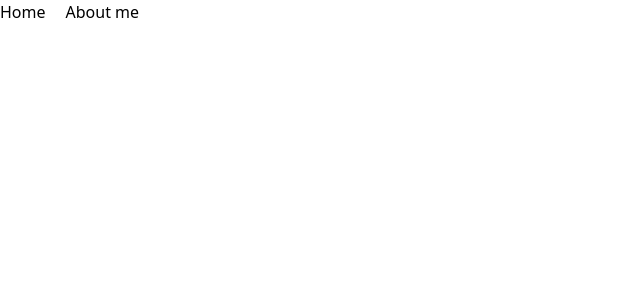
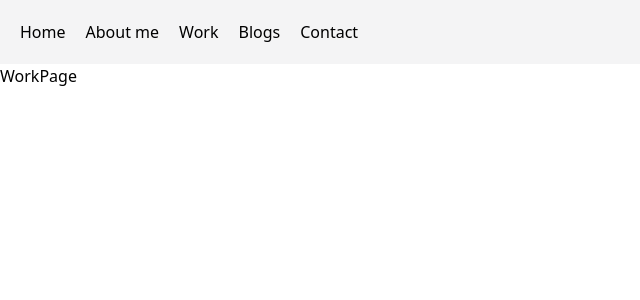
Before and after one commit to RaviGahire/Portfolio, a React (Vite) app: page /work in a window 1280 px wide. Before the commit this address had no page. Shown: the top 300 px of the page, without its empty margins (0-640 px from the left). Built offline with nearby package versions, Linux system fonts and the light colour scheme.

Commit message:
basic routes done

```diff
--- a/src/Components/Header.jsx
+++ b/src/Components/Header.jsx
@@ -3,7 +3,7 @@ import { Navbar } from './Navbar'
 
 export const Header = () => {
     return (
-        <header aria-label='header'>
+        <header aria-label='header' className='bg-zinc-100 max-w-7xl mx-auto p-5'>
             <Navbar />
         </header>
     )
--- a/src/Components/Navbar.jsx
+++ b/src/Components/Navbar.jsx
@@ -1,15 +1,16 @@
-import React from 'react'
-import { NavLink } from 'react-router-dom'
+import { NavLink } from "react-router-dom";
 export const Navbar = () => {
     return (
         <>
             <div>
-                <nav className='flex gap-5'>
-                    <NavLink to={'/'}>Home</NavLink>
-                    <NavLink to={'/aboutme'}>About me</NavLink>
+                <nav className="flex gap-5">
+                    <NavLink to={"/"}>Home</NavLink>
+                    <NavLink to={"/aboutme"}>About me</NavLink>
+                    <NavLink to={"/work"}>Work</NavLink>
+                    <NavLink to={"/blogs"}>Blogs</NavLink>
+                    <NavLink to={"/contact"}>Contact</NavLink>
                 </nav>
             </div>
-
         </>
-    )
-}
+    );
+};
--- /dev/null
+++ b/src/pages/MyBlogs.jsx
@@ -0,0 +1,7 @@
+import React from 'react'
+
+export const MyBlogs = () => {
+  return (
+    <div>MyBlogs</div>
+  )
+}
--- /dev/null
+++ b/src/pages/WorkPage.jsx
@@ -0,0 +1,7 @@
+import React from 'react'
+
+export const WorkPage = () => {
+  return (
+    <div>WorkPage</div>
+  )
+}
--- a/src/router/AppRoutes.jsx
+++ b/src/router/AppRoutes.jsx
@@ -3,6 +3,9 @@ import { BrowserRouter as Router, Routes, Route } from 'react-router-dom'
 import { HomePage } from '../pages/HomePage'
 import { AboutPage } from '../pages/AboutPage'
 import { MainLayout } from '../layout/MainLayout'
+import { WorkPage } from '../pages/WorkPage'
+import {MyBlogs} from '../pages/MyBlogs'
+import {Contact} from '../components/Contact'
 
 
 export const AppRoutes = () => {
@@ -12,6 +15,9 @@ export const AppRoutes = () => {
                 <Routes>
                     <Route path={'/'} element={<HomePage />} />
                     <Route path={'/aboutme'} element={<AboutPage />} />
+                    <Route path={'/work'} element={<WorkPage/>} />
+                    <Route path={'/blogs'} element={<MyBlogs />} />
+                    <Route path={'/contact'} element={<Contact />} />
                 </Routes>
             </MainLayout>
         </Router>
```
